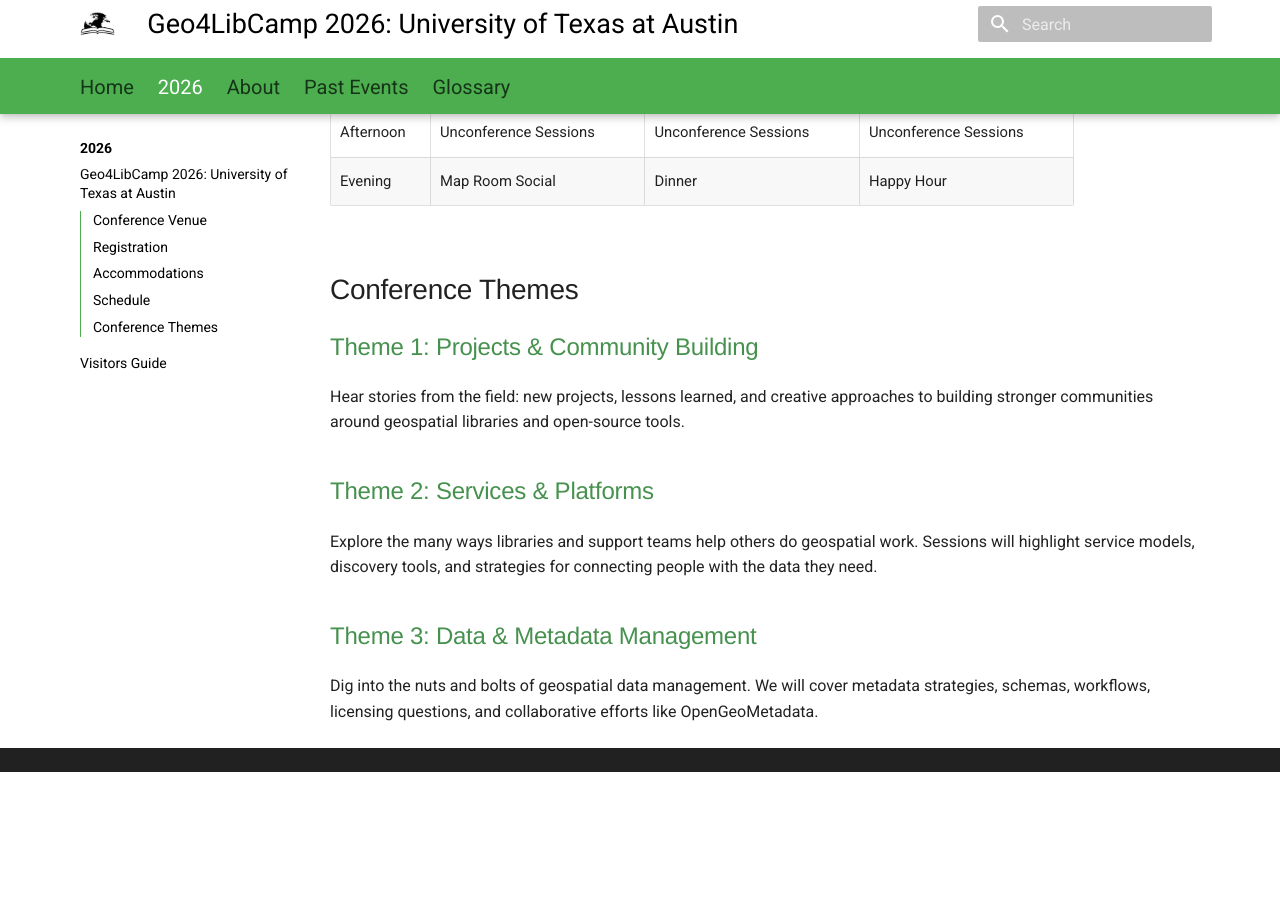
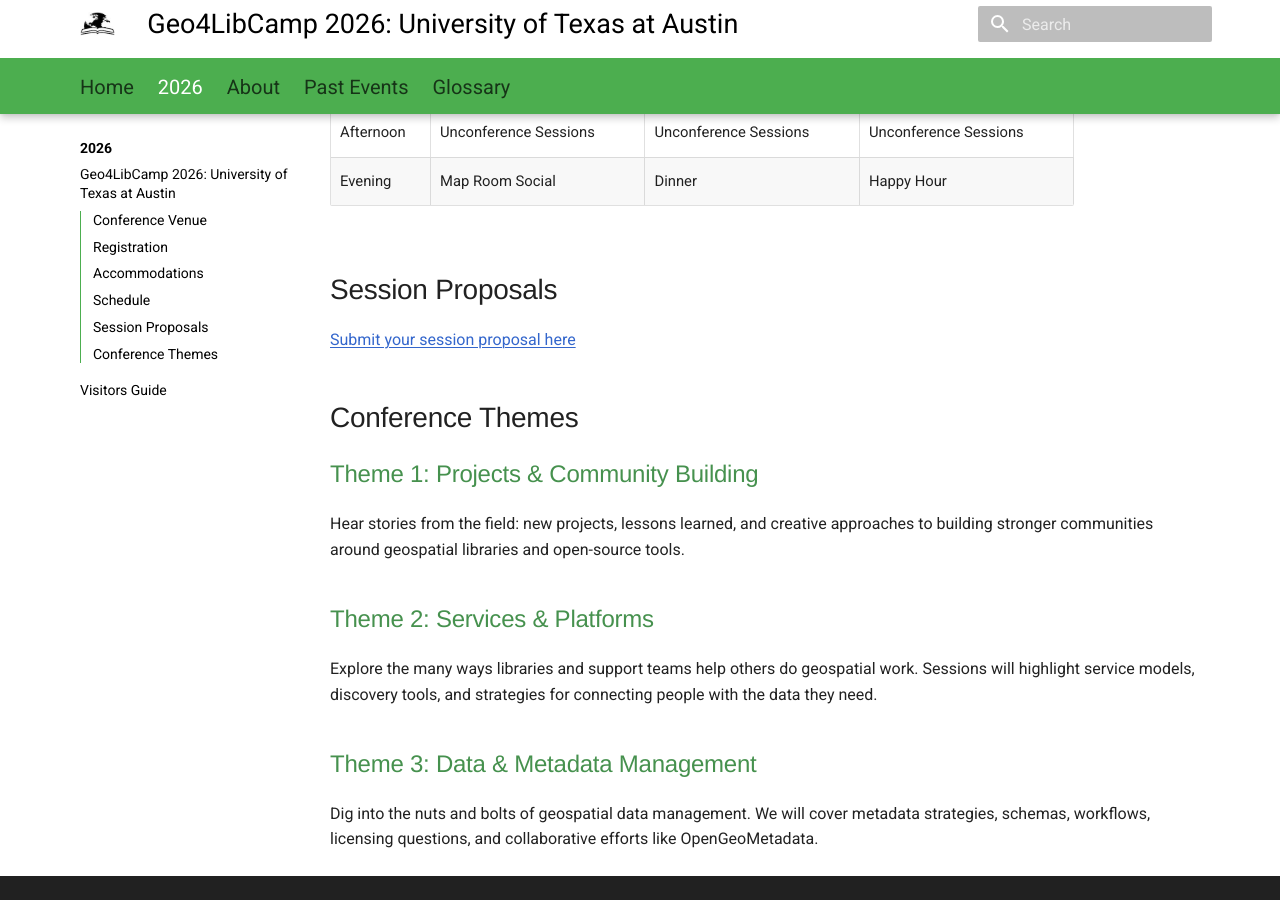
Before and after one commit to geo4lib/geo4libcamp-website, an MkDocs documentation site: the page built from docs/2026/index.md, in a window 1280 px wide and 900 px high, scrolled down 903 px. Built offline with MkDocs 1.6.1 and Material for MkDocs 9.7.7, drawn with Linux system fonts in a browser that asks for light colours; before the commit the page ends 1675 px from its top, so only the background shows below that.

Commit message:
Added proposal link

```diff
--- a/docs/2026/index.md
+++ b/docs/2026/index.md
@@ -30,6 +30,10 @@
 | Evening   | Map Room Social             | Dinner                      | Happy Hour                  |
 
 
+## Session Proposals
+
+[Submit your session proposal here](https://docs.google.com/forms/d/e/1FAIpQLScZpHA5hyyPz5Nw2yuRE0qdMIHko7U-K5tFTbStGOq5qD7X0g/viewform?usp=header)
+
 ## Conference Themes
 
 ### Theme 1: Projects & Community Building
```
